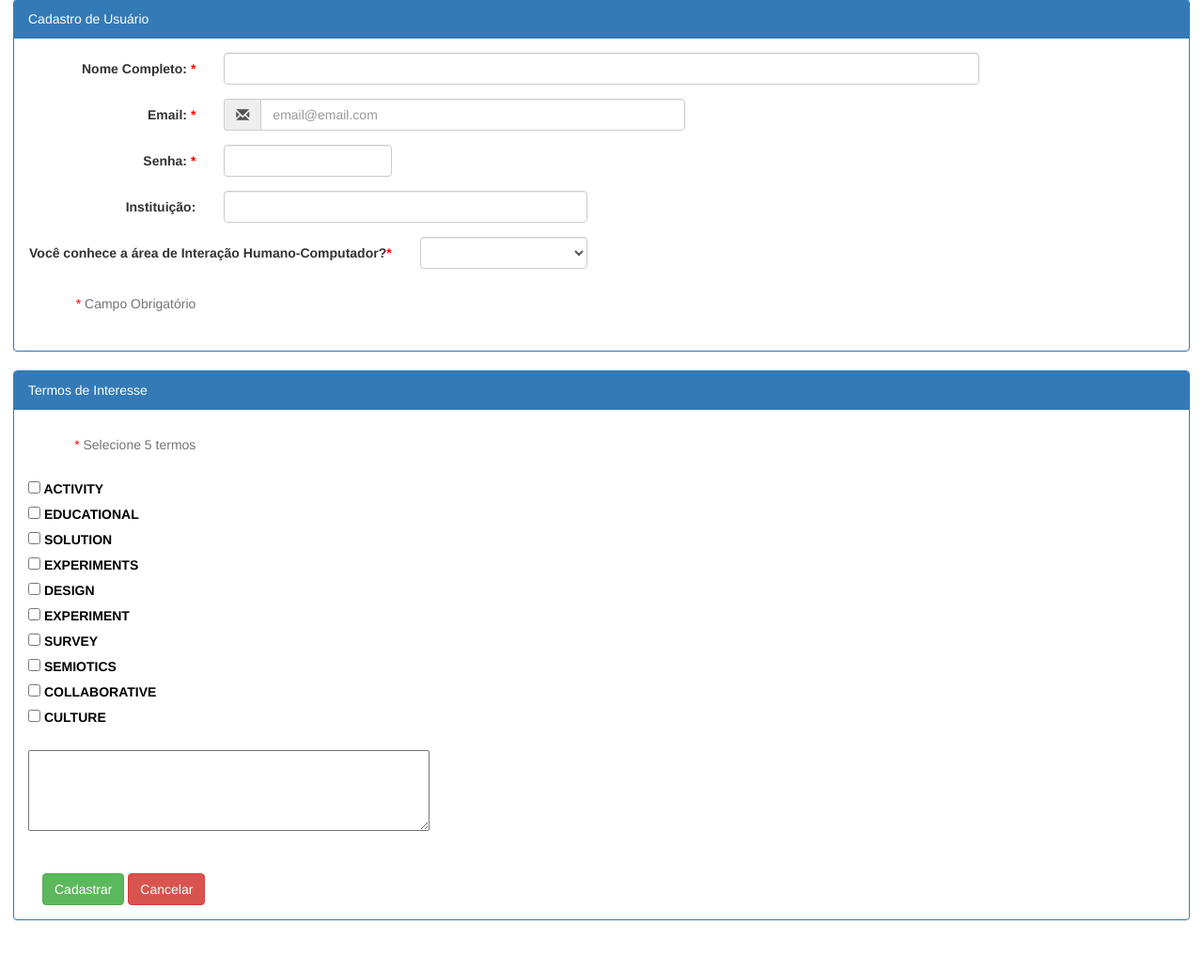
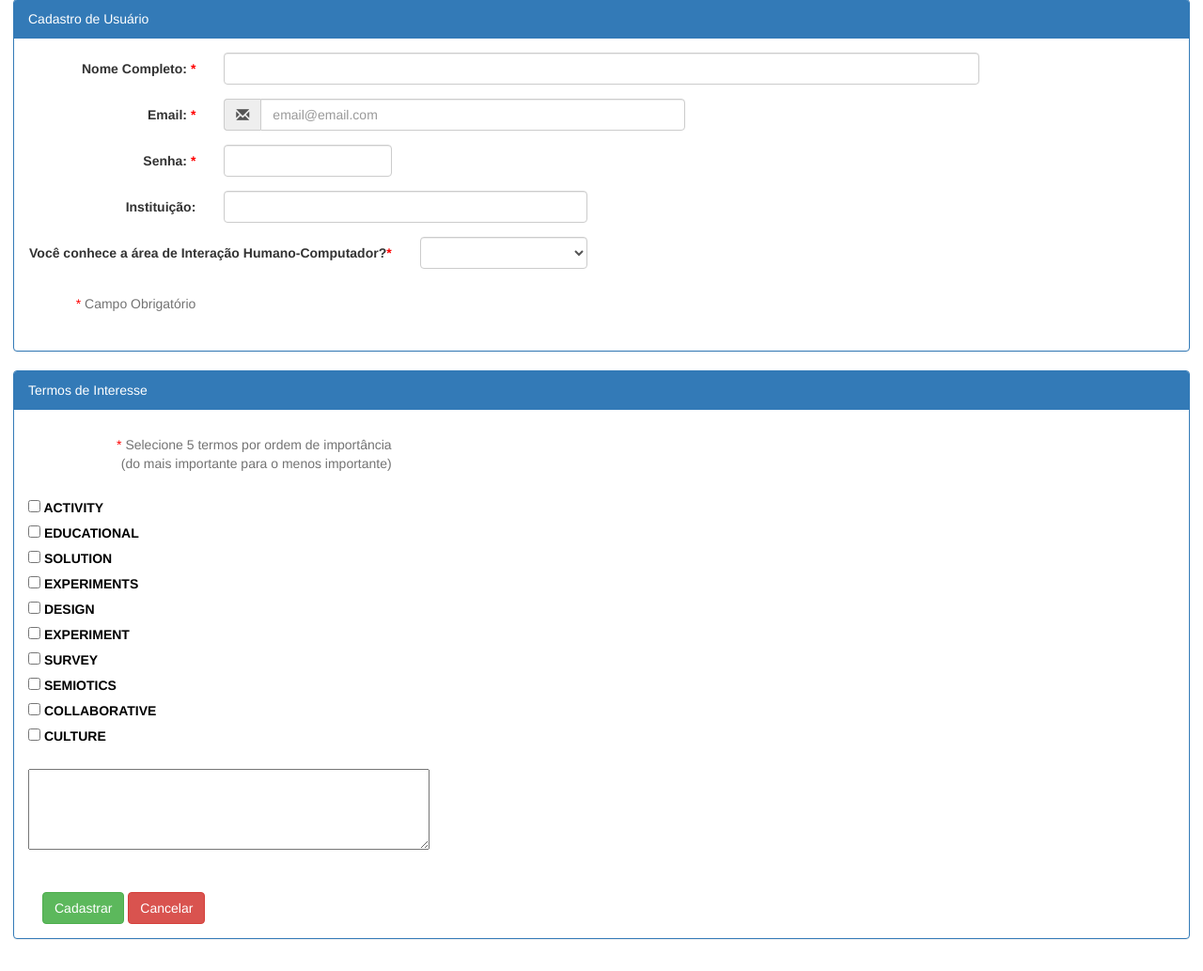
Before and after one commit to salacaroline/RecommenderSystems, a PHP site: page /cadastro.php in a window 1280 px wide. Shown: the part 15-1048 px from the top of the page at 94% size. Before the commit the page ends 994 px from the top, so only its background shows below. Run offline with PHP 8.4, Linux system fonts and the light colour scheme; data that the repository does not hold is empty; some libraries are stand-ins or nearby versions.

Commit message:
label cadastro

```diff
--- a/cadastro.php
+++ b/cadastro.php
@@ -120,9 +120,11 @@ for ($i = 1;$i < 11;$i++)
 
               <div class="panel-body">
                 <div class="form-group">
+                  <div class="col-md-4 control-label">
+                    <p class="help-block"> <h11>*</h11> Selecione 5 termos por ordem de importância  <br>(do mais importante para o menos importante)  </p>
 
-                  <div class="col-md-2 control-label">
-                    <p class="help-block"><h11>*</h11> Selecione 5 termos </p>
+
+
                   </div>
                 </div>
 
```
